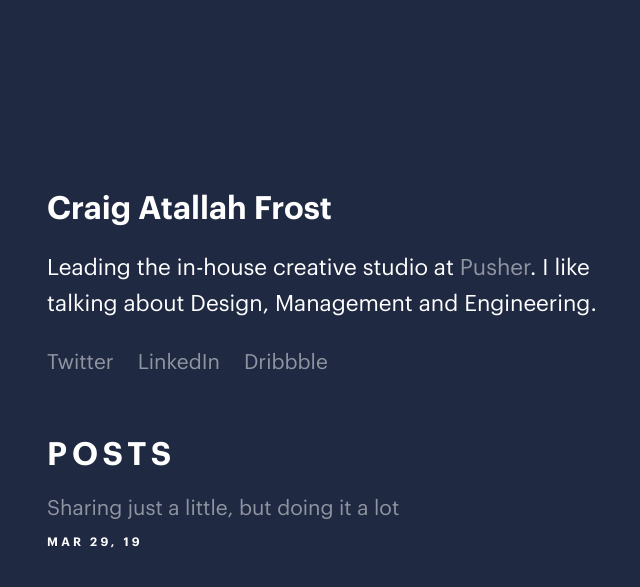
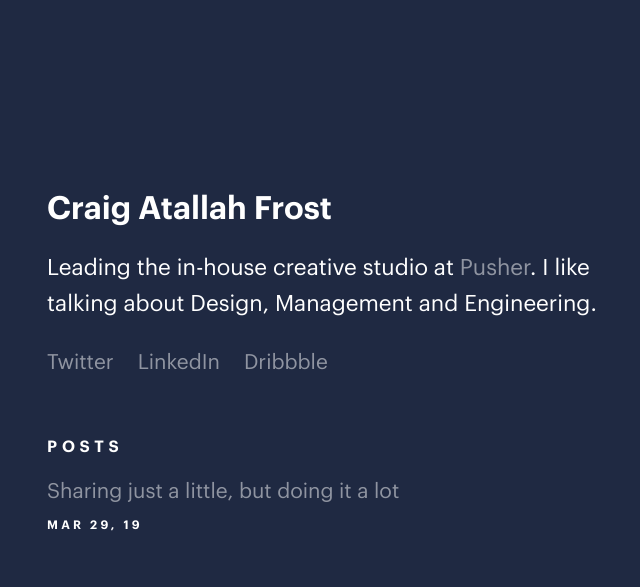
Before and after one commit to craigthomasfrost/cfdesigner.github.io, a Jekyll site: the page built from index.html, in a window 1280 px wide. Shown: the top 587 px of the page, without its empty margins (305-945 px from the left). Built offline with Jekyll 4.4.1, drawn with Linux system fonts in a browser that asks for light colours.

Commit message:
Update styles.css

```diff
--- a/css/styles.css
+++ b/css/styles.css
@@ -43,22 +43,22 @@ article {
     margin: 0 auto;
 }
 h1 {
-    font-size: 2rem;
+    font-size: 1.8rem;
     font-weight: 600;
     margin-bottom: 1.5rem;
 }
+@media (min-width: 36rem) {
+    h1 {
+        font-size: 2rem;
+    }
+}
 h2 {
-    font-size: 1.8rem;
+    font-size: 1rem;
     font-weight: 600;
     text-transform: uppercase;
     letter-spacing: .3rem;
     margin-top: 4rem;
     margin-bottom: 1.5rem;
-}
-@media (min-width: 36rem) {
-    h2 {
-        font-size: 2rem;
-    }
 }
 p {
     font-size: 1rem;
```
